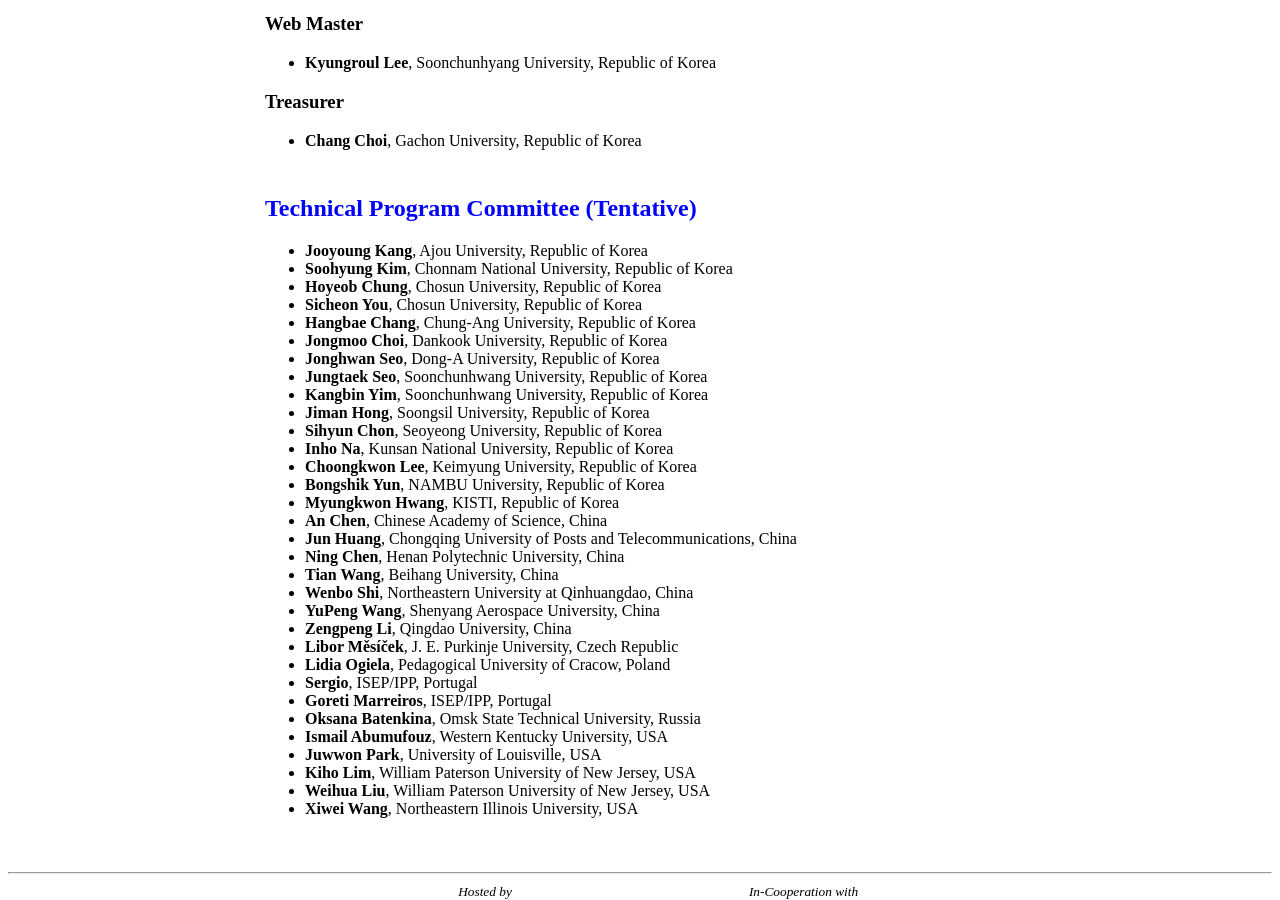
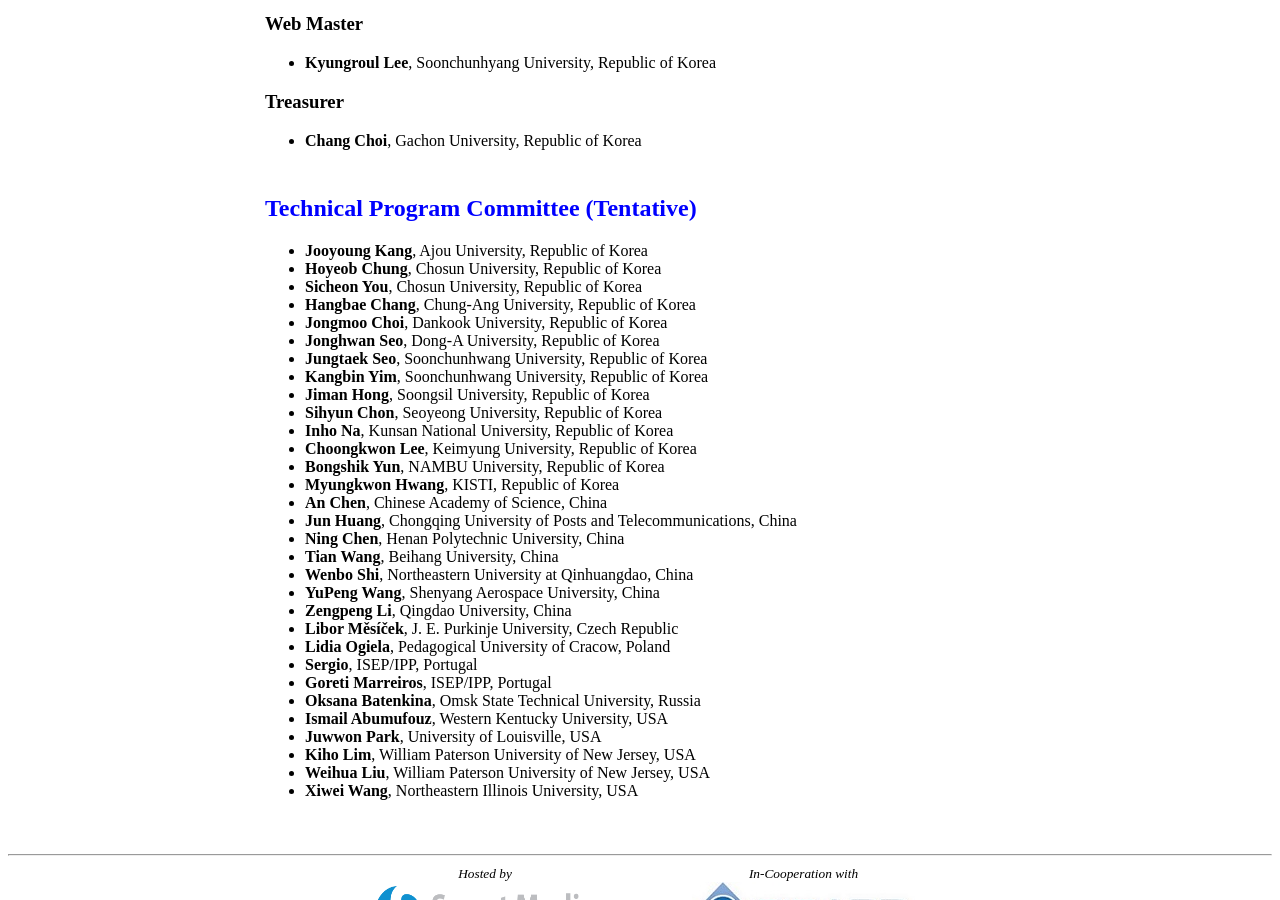
Before and after one commit to icea-conf/sma-2020.github.io, a Jekyll site: the page built from committee/index.html, in a window 1280 px wide and 900 px high, scrolled down 945 px. Built offline with Jekyll 4.4.1, drawn with Linux system fonts in a browser that asks for light colours.

Commit message:
Update index.html

```diff
--- a/committee/index.html
+++ b/committee/index.html
@@ -70,7 +70,6 @@
 			<h2 style="color:#0000FF">Technical Program Committee (Tentative)</h2>
 			<ul>
 				<li><b>Jooyoung Kang</b>, Ajou University, Republic of Korea</li>
-				<li><b>Soohyung Kim</b>, Chonnam National University, Republic of Korea</li>
 				<li><b>Hoyeob Chung</b>, Chosun University, Republic of Korea</li>
 				<li><b>Sicheon You</b>, Chosun University, Republic of Korea</li>
 				<li><b>Hangbae Chang</b>, Chung-Ang University, Republic of Korea</li>
```
